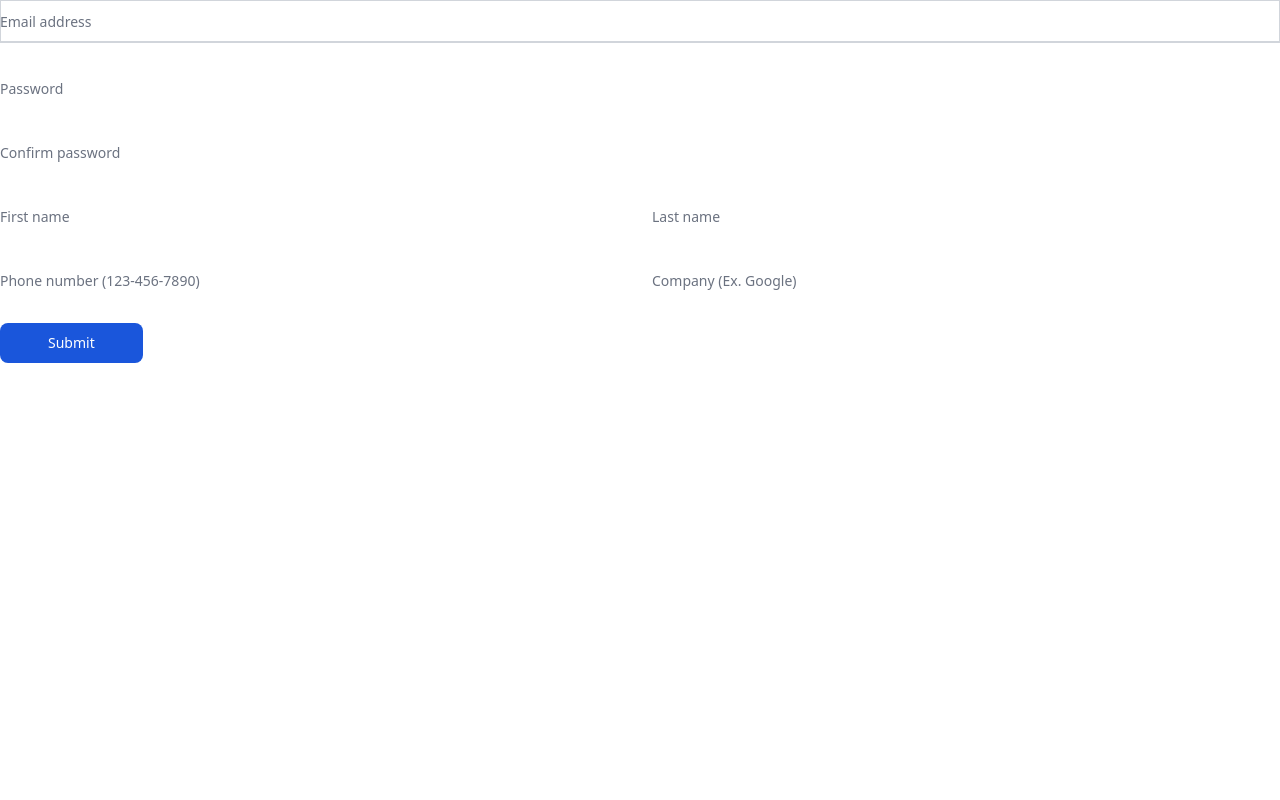
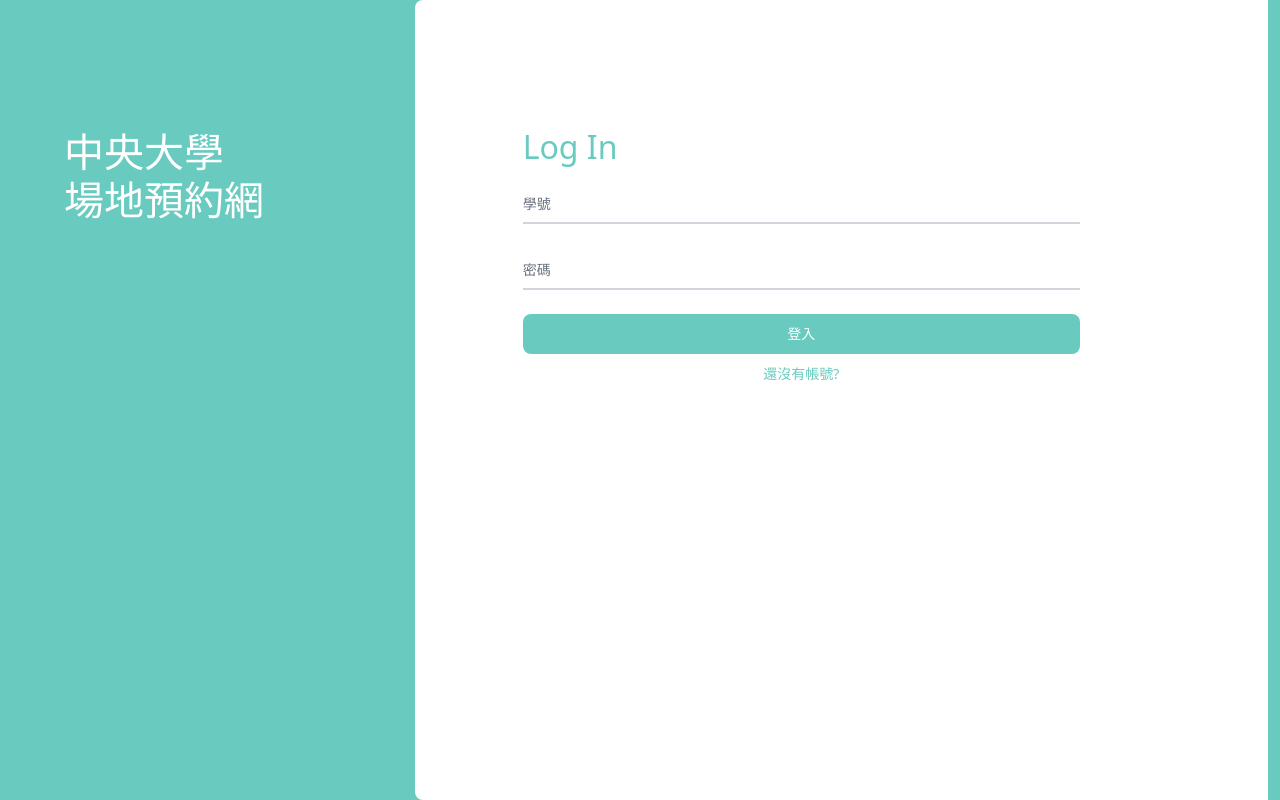
Before and after one commit to kuan0323/ncu_court_frontend, a Next.js app: page /login in a window 1280 px wide. Built offline with nearby package versions, Linux system fonts and the light colour scheme.

Commit message:
login page finished (except the picture)

```diff
--- a/pages/login.tsx
+++ b/pages/login.tsx
@@ -1,47 +1,66 @@
+import { useEffect } from "react";
+import AppBar from "../components/AppBar";
+import AuthService from "../services/authService";
+import Cookies from 'js-cookie';
+
+import Head from "next/head";
+
 export default function login() {
-
 
     return (
 
-        <div>
+        <div className="h-screen w-screen row">
+            <Head>
+                <meta name="viewport" content="width=device-width, initial-scale=1" />
+            </Head>
 
+            <style jsx global>
+                {`
+                    body {
+                        background-color: #69cbbf;
+                    }
+                `}
+            </style>
 
-            <form>
+            <div className="container ">
+
+                <div className="row ">
+                    <div className="col-4 text-left ">
+                        <h1 className="text-white pt-32 pl-16">中央大學<br></br>場地預約網</h1>
+                    </div>
+                    <div className="col-8 rounded-bl-lg rounded-tl-lg bg-white z-10 h-screen" >
+
+                        <h2 className="text-theme pt-32 pl-24 ">Log In</h2>
+
+                        <form className="pt-2 pl-24 pb-8 pr-44 ">
+
+                            <div className="grid md:grid-cols-1 md:gap-6">{/* 學號 */}
                                 <div className="relative z-0 mb-6 w-full group">
-                    <input type="email" name="floating_email" id="floating_email" className="block py-2.5 px-0 w-full text-sm text-gray-900 bg-transparent border-1 border-b-2 border-gray-300 appearance-none dark:text-white dark:border-gray-600 dark:focus:border-blue-500 focus:outline-none focus:ring-0 focus:border-blue-600 peer" placeholder=" " required />
-                    <label htmlFor="floating_email" className="peer-focus:font-medium absolute text-sm text-gray-500 dark:text-gray-400 duration-300 transform -translate-y-6 scale-75 top-3 -z-10 origin-[0] peer-focus:left-0 peer-focus:text-blue-600 peer-focus:dark:text-blue-500 peer-placeholder-shown:scale-100 peer-placeholder-shown:translate-y-0 peer-focus:scale-75 peer-focus:-translate-y-6">Email address</label>
-                </div>
-                <div className="relative z-0 mb-6 w-full group">
-                    <input type="password" name="floating_password" id="floating_password" className="block py-2.5 px-0 w-full text-sm text-gray-900 bg-transparent border-0 border-b-2 border-gray-300 appearance-none dark:text-white dark:border-gray-600 dark:focus:border-blue-500 focus:outline-none focus:ring-0 focus:border-blue-600 peer" placeholder=" " required />
-                    <label htmlFor="floating_password" className="peer-focus:font-medium absolute text-sm text-gray-500 dark:text-gray-400 duration-300 transform -translate-y-6 scale-75 top-3 -z-10 origin-[0] peer-focus:left-0 peer-focus:text-blue-600 peer-focus:dark:text-blue-500 peer-placeholder-shown:scale-100 peer-placeholder-shown:translate-y-0 peer-focus:scale-75 peer-focus:-translate-y-6">Password</label>
-                </div>
-                <div className="relative z-0 mb-6 w-full group">
-                    <input type="password" name="repeat_password" id="floating_repeat_password" className="block py-2.5 px-0 w-full text-sm text-gray-900 bg-transparent border-0 border-b-2 border-gray-300 appearance-none dark:text-white dark:border-gray-600 dark:focus:border-blue-500 focus:outline-none focus:ring-0 focus:border-blue-600 peer" placeholder=" " required />
-                    <label htmlFor="floating_repeat_password" className="peer-focus:font-medium absolute text-sm text-gray-500 dark:text-gray-400 duration-300 transform -translate-y-6 scale-75 top-3 -z-10 origin-[0] peer-focus:left-0 peer-focus:text-blue-600 peer-focus:dark:text-blue-500 peer-placeholder-shown:scale-100 peer-placeholder-shown:translate-y-0 peer-focus:scale-75 peer-focus:-translate-y-6">Confirm password</label>
-                </div>
-                <div className="grid md:grid-cols-2 md:gap-6">
-                    <div className="relative z-0 mb-6 w-full group">
-                        <input type="text" name="floating_first_name" id="floating_first_name" className="block py-2.5 px-0 w-full text-sm text-gray-900 bg-transparent border-0 border-b-2 border-gray-300 appearance-none dark:text-white dark:border-gray-600 dark:focus:border-blue-500 focus:outline-none focus:ring-0 focus:border-blue-600 peer" placeholder=" " required />
-                        <label htmlFor="floating_first_name" className="peer-focus:font-medium absolute text-sm text-gray-500 dark:text-gray-400 duration-300 transform -translate-y-6 scale-75 top-3 -z-10 origin-[0] peer-focus:left-0 peer-focus:text-blue-600 peer-focus:dark:text-blue-500 peer-placeholder-shown:scale-100 peer-placeholder-shown:translate-y-0 peer-focus:scale-75 peer-focus:-translate-y-6">First name</label>
-                    </div>
-                    <div className="relative z-0 mb-6 w-full group">
-                        <input type="text" name="floating_last_name" id="floating_last_name" className="block py-2.5 px-0 w-full text-sm text-gray-900 bg-transparent border-0 border-b-2 border-gray-300 appearance-none dark:text-white dark:border-gray-600 dark:focus:border-blue-500 focus:outline-none focus:ring-0 focus:border-blue-600 peer" placeholder=" " required />
-                        <label htmlFor="floating_last_name" className="peer-focus:font-medium absolute text-sm text-gray-500 dark:text-gray-400 duration-300 transform -translate-y-6 scale-75 top-3 -z-10 origin-[0] peer-focus:left-0 peer-focus:text-blue-600 peer-focus:dark:text-blue-500 peer-placeholder-shown:scale-100 peer-placeholder-shown:translate-y-0 peer-focus:scale-75 peer-focus:-translate-y-6">Last name</label>
+                                    <input type="text" name="floating_student_id" id="floating_student_id" className="block py-2.5 px-0 w-full text-sm text-gray-900 bg-transparent border-t-0 border-r-0 border-l-0 border-b-2 border-gray-300 appearance-none dark:text-white dark:border-gray-600 dark:focus:border-blue-500 focus:outline-none focus:ring-0 focus:border-blue-600 peer" placeholder=" " required />
+                                    <label htmlFor="floating_student_id" className="peer-focus:font-medium absolute text-sm text-gray-500 dark:text-gray-400 duration-300 transform -translate-y-6 scale-75 top-3 -z-10 origin-[0] peer-focus:left-0 peer-focus:text-blue-600 peer-focus:dark:text-blue-500 peer-placeholder-shown:scale-100 peer-placeholder-shown:translate-y-0 peer-focus:scale-75 peer-focus:-translate-y-6">學號</label>
                                 </div>
                             </div>
-                <div className="grid md:grid-cols-2 md:gap-6">
+
+                            <div className="grid md:grid-cols-1 md:gap-6">{/* 密碼 */}
+
                                 <div className="relative z-0 mb-6 w-full group">
-                        <input type="tel" pattern="[0-9]{3}-[0-9]{3}-[0-9]{4}" name="floating_phone" id="floating_phone" className="block py-2.5 px-0 w-full text-sm text-gray-900 bg-transparent border-0 border-b-2 border-gray-300 appearance-none dark:text-white dark:border-gray-600 dark:focus:border-blue-500 focus:outline-none focus:ring-0 focus:border-blue-600 peer" placeholder=" " required />
-                        <label htmlFor="floating_phone" className="peer-focus:font-medium absolute text-sm text-gray-500 dark:text-gray-400 duration-300 transform -translate-y-6 scale-75 top-3 -z-10 origin-[0] peer-focus:left-0 peer-focus:text-blue-600 peer-focus:dark:text-blue-500 peer-placeholder-shown:scale-100 peer-placeholder-shown:translate-y-0 peer-focus:scale-75 peer-focus:-translate-y-6">Phone number (123-456-7890)</label>
-                    </div>
-                    <div className="relative z-0 mb-6 w-full group">
-                        <input type="text" name="floating_company" id="floating_company" className="block py-2.5 px-0 w-full text-sm text-gray-900 bg-transparent border-0 border-b-2 border-gray-300 appearance-none dark:text-white dark:border-gray-600 dark:focus:border-blue-500 focus:outline-none focus:ring-0 focus:border-blue-600 peer" placeholder=" " required />
-                        <label htmlFor="floating_company" className="peer-focus:font-medium absolute text-sm text-gray-500 dark:text-gray-400 duration-300 transform -translate-y-6 scale-75 top-3 -z-10 origin-[0] peer-focus:left-0 peer-focus:text-blue-600 peer-focus:dark:text-blue-500 peer-placeholder-shown:scale-100 peer-placeholder-shown:translate-y-0 peer-focus:scale-75 peer-focus:-translate-y-6">Company (Ex. Google)</label>
+                                    <input type="password" name="floating_password" id="floating_password" className="block py-2.5 px-0 w-full text-sm text-gray-900 bg-transparent border-t-0 border-r-0 border-l-0 border-b-2 border-gray-300 appearance-none dark:text-white dark:border-gray-600 dark:focus:border-blue-500 focus:outline-none focus:ring-0 focus:border-blue-600 peer" placeholder=" " required />
+                                    <label htmlFor="floating_password" className="peer-focus:font-medium absolute text-sm text-gray-500 dark:text-gray-400 duration-300 transform -translate-y-6 scale-75 top-3 -z-10 origin-[0] peer-focus:left-0 peer-focus:text-blue-600 peer-focus:dark:text-blue-500 peer-placeholder-shown:scale-100 peer-placeholder-shown:translate-y-0 peer-focus:scale-75 peer-focus:-translate-y-6">密碼</label>
                                 </div>
                             </div>
-                <button type="submit" className="text-white bg-blue-700 hover:bg-blue-800 focus:ring-4 focus:outline-none focus:ring-blue-300 font-medium rounded-lg text-sm w-full sm:w-auto px-5 py-2.5 text-center dark:bg-blue-600 dark:hover:bg-blue-700 dark:focus:ring-blue-800">Submit</button>
+
+                            <div className="grid md:grid-cols-1 ">{/* 登入 */}
+                                <button type="submit" className="text-white bg-theme hover:bg-blue-800 focus:ring-4 focus:outline-none focus:ring-blue-300 font-medium rounded-lg text-sm w-full sm:w-auto px-5 py-2.5 text-center dark:bg-blue-600 dark:hover:bg-blue-700 dark:focus:ring-blue-800">登入</button>
+                            </div>
+                            <div className="grid md:grid-cols-1 ">
+                                <button type="button" className="text-theme bg-white font-medium rounded-lg text-sm w-full sm:w-auto px-5 pt-2.5 text-center">還沒有帳號?</button>
+                            </div>
                         </form>
+
                     </div>
 
+                </div>
+            </div >
+        </div >
     );
 }
--- a/pages/signup.tsx
+++ b/pages/signup.tsx
@@ -17,9 +17,7 @@ export default function signup() {
 
     return (
 
-
-
-        <div className="h-screen w-screen row">
+        <div className="h-full w-full row">
             <Head>
                 <meta name="viewport" content="width=device-width, initial-scale=1" />
             </Head>
@@ -38,7 +36,7 @@ export default function signup() {
                     <div className="col-4 text-left ">
                         <h1 className="text-white pt-32 pl-16">中央大學<br></br>場地預約網</h1>
                     </div>
-                    <div className="col-8 rounded-bl-lg rounded-tl-lg bg-white ">
+                    <div className="col-8 rounded-bl-lg rounded-tl-lg bg-white z-10 h-full w-full">
 
                         <h2 className="text-theme pt-8 pl-24 ">Sign Up</h2>
 
@@ -99,8 +97,6 @@ export default function signup() {
                 </div>
             </div >
 
-
-
         </div >
     );
 }
--- a/styles/signup.module.css
+++ /dev/null
@@ -1,3 +0,0 @@
-.bg {
-    background-color: #69cbbf;
-}
```
Lines whose indentation alone changed are shown as unchanged.
